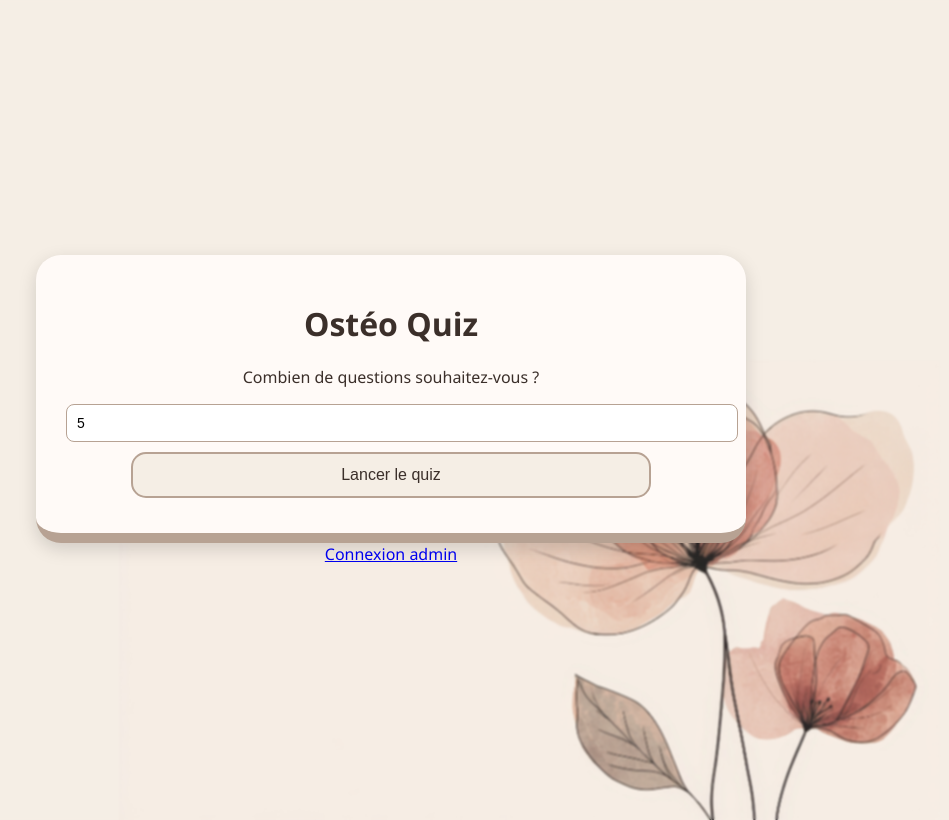
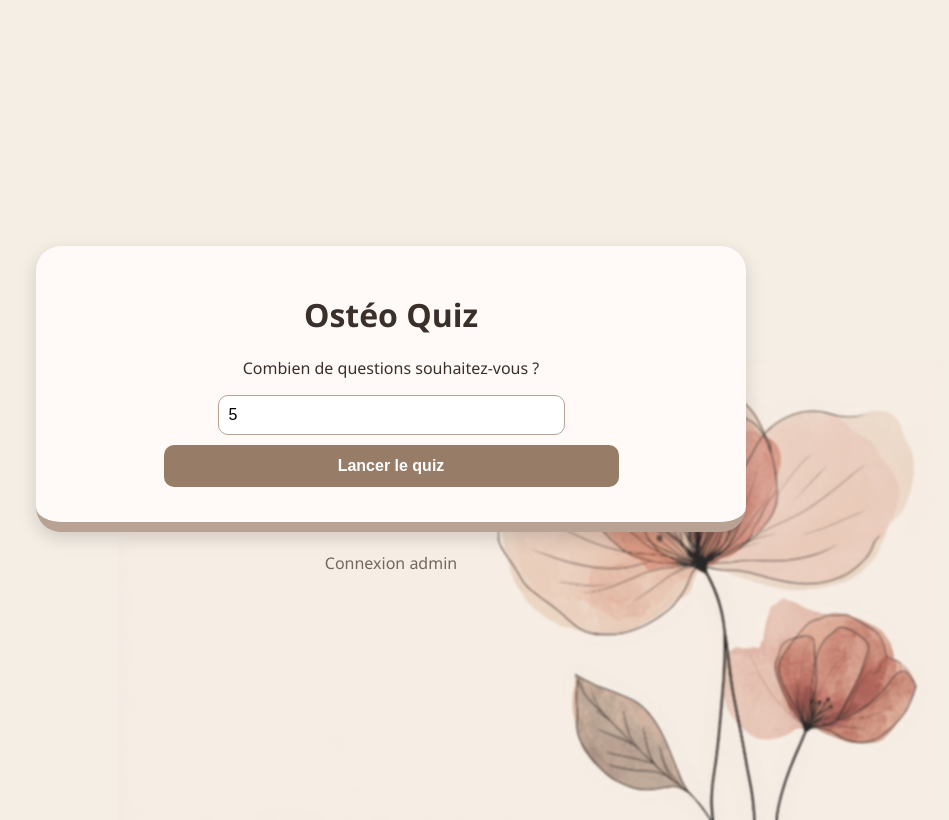
Before and after one commit to CharlesParsy/CharlesParsy.github.io, a PHP site: page /quizJulie/index.html in a window 1280 px wide. Shown: the whole page, without its empty margins (249-1198 px from the left). Run offline with PHP 8.4, Linux system fonts and the light colour scheme; some libraries are stand-ins or nearby versions.

Commit message:
Update style.css

```diff
--- a/quizJulie/style.css
+++ b/quizJulie/style.css
@@ -33,6 +33,7 @@ body {
 .cadre:hover {
     transform: translateY(-3px);
 }
+
 button {
     display: block;
     width: 80%;
@@ -51,6 +52,7 @@ button {
 button:hover:not(:disabled) {
     background-color: #eacdbe;
     border-color: #c2796b;
+    transform: translateY(-2px);
 }
 button.correct {
     background-color: #6dd66d !important;
@@ -66,27 +68,25 @@ button:disabled {
     opacity: 0.8;
     cursor: not-allowed;
 }
-
+#nextBtn, #startBtn, #restartBtn {
+    background: #977c68;
+    color: white;
+    font-weight: bold;
+    border-radius: 10px;
+    padding: 12px 24px;
+    transition: background 0.3s ease;
+    border: none;
+    width: 70%;
+}
+#nextBtn:hover:not(:disabled), #startBtn:hover, #restartBtn:hover {
+    background-color: #b18a74;
+}
 #result {
     font-weight: bold;
     margin-top: 18px;
     font-size: 18px;
 }
-#nextBtn {
-    background: #977c68;
-    /*border: none;*/
-    color: white;
-    font-weight: bold;
-    border-radius: 10px;
-    padding: 12px 24px;
-    transition: background 0.3s ease;
-    border: solid 3px #fffaf7;
-    /*border-right: solid 5px #fffaf7;*/
-}
-#nextBtn:hover:not(:disabled) {
-    border: solid 3px #b7a293;
-    /*border-right: solid 5px #b7a293;*/
-}
+
 /*#gif {*/
 /*    position: absolute;*/
 /*    top: 0;*/
@@ -107,7 +107,24 @@ button:disabled {
     object-fit: cover; /* ou 'cover' selon ce que tu veux */
     z-index: -1;
 }
-
+#setup input {
+    width: 50%;
+    padding: 10px;
+    border-radius: 10px;
+    border: 1px solid #b7a293;
+    font-size: 16px;
+    margin: auto;
+}
+a {
+    color: #3b2f2a;
+    text-decoration: none;
+    display: inline-block;
+    margin-top: 20px;
+    opacity: 0.7;
+}
+a:hover {
+    opacity: 1;
+}
 @media (max-width: 500px) {
     h1 { font-size: 18px; }
     p { font-size: 13px; }
@@ -119,7 +136,6 @@ button:disabled {
         padding: 20px 25px;
     }
 }
-
 
 .login-box {
     background: #fffaf7;
```
